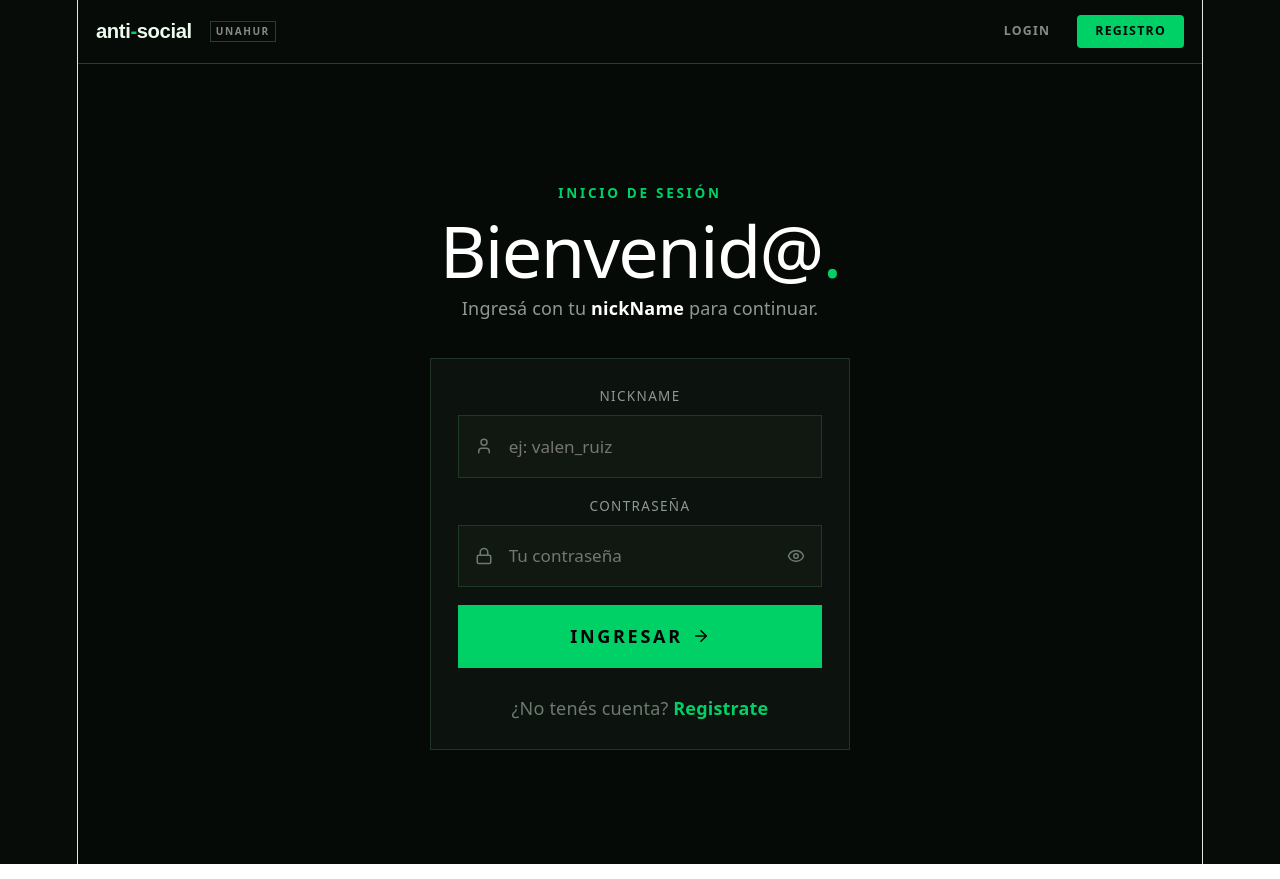
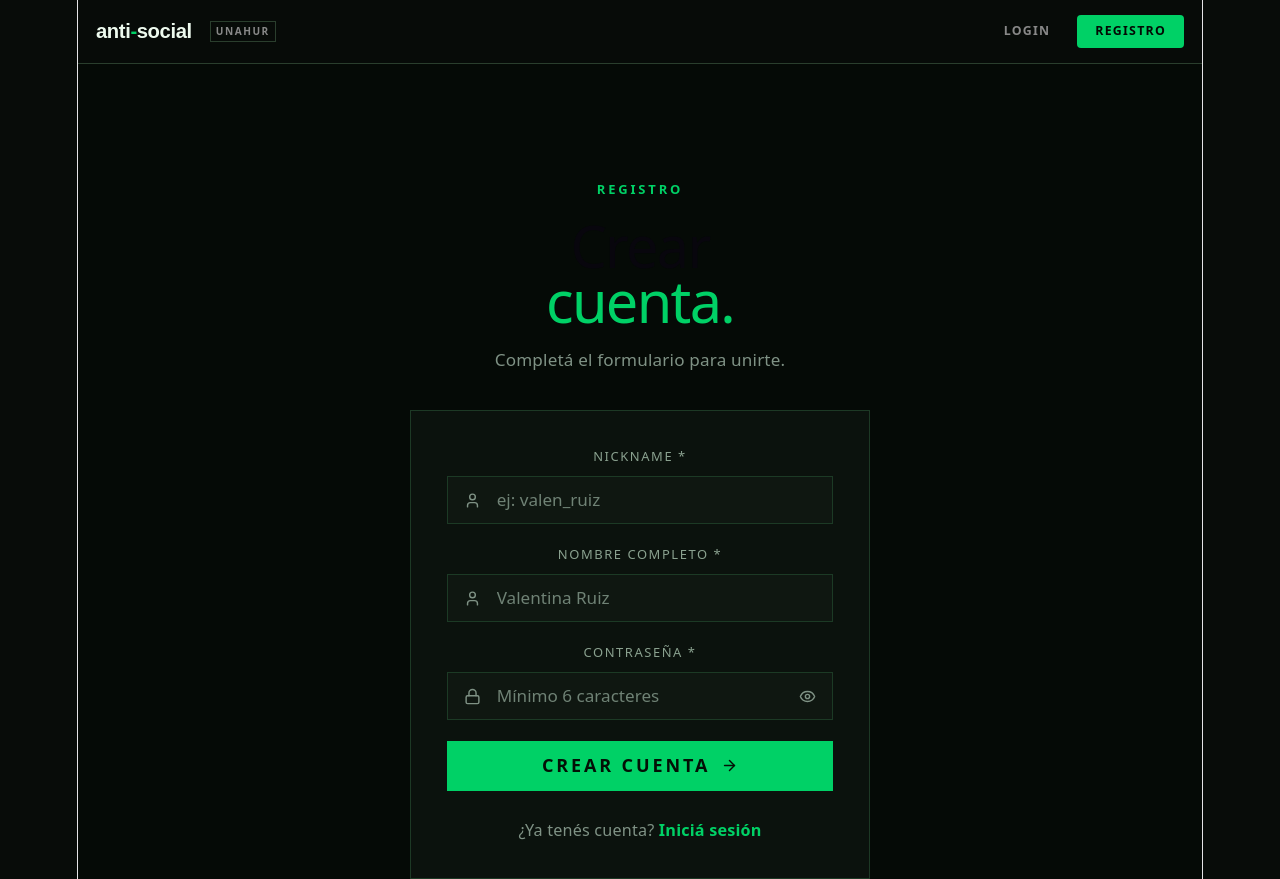
Before and after one commit to joelalan13/Frontend, a React (Vite) app in the folder anti-social-documental/: page /register in a window 1280 px wide. Built offline with nearby package versions, Linux system fonts and the light colour scheme.

Commit message:
se implementa login y register con sus estilos

```diff
--- a/anti-social-documental/src/App.tsx
+++ b/anti-social-documental/src/App.tsx
@@ -6,6 +6,7 @@ import Footer from "./component/Footer"
 import Inicio from "./pages/Inicio"
 import Perfil from "./pages/Perfil"
 import Login from "./pages/Login"
+import Register from "./pages/Register"
 import NewPost from "./pages/NewPost"
 import PostDetails from "./pages/PostDetails"
 
@@ -54,7 +55,7 @@ function App() {
         <Routes>
             <Route path="/" element={<Inicio/>}/>
             <Route path="/login" element={<Login/>}/>
-            <Route path="/register" element={<Login/>}/>
+            <Route path="/register" element={<Register/>}/>
             <Route path="/perfil" element={<Perfil/>} />
             <Route path="/newPost" element={<NewPost/>}/>
             <Route path="/postDetails/:idPost" element={<PostDetails/>}/>
--- a/anti-social-documental/src/component/Login.tsx
+++ b/anti-social-documental/src/component/Login.tsx
@@ -16,9 +16,6 @@ const Login = () => {
           Bienvenid@<span>.</span>
         </h1>
 
-        <p className="login__description">
-          Ingresá con tu <strong>nickName</strong> para continuar.
-        </p>
         <LoginForm />
 
       </section>
--- a/anti-social-documental/src/component/RegisterForm.tsx
+++ b/anti-social-documental/src/component/RegisterForm.tsx
@@ -0,0 +1,114 @@
+import { useState } from "react";
+import { Link } from "react-router-dom";
+import { User, Lock, Eye, ArrowRight, AlertCircle } from "lucide-react";
+import "../styles/registerForm.css";
+
+const RegisterForm = () => {
+  const [nickName, setNickName] = useState("");
+  const [nombreCompleto, setNombreCompleto] = useState("");
+  const [password, setPassword] = useState("");
+  const [error, setError] = useState("");
+
+  const handleSubmit = (e: React.FormEvent) => {
+    e.preventDefault();
+
+    if (!nickName || !nombreCompleto || !password) {
+      setError("Completá todos los campos obligatorios.");
+      return;
+    }
+
+    if (password.length < 6) {
+      setError("La contraseña debe tener mínimo 6 caracteres.");
+      return;
+    }
+
+    setError("");
+
+    console.log({
+      nickName,
+      nombreCompleto,
+      password,
+    });
+  };
+
+  return (
+    <main className="registro">
+      <section className="registro__container">
+        <div className="registro__info">
+          <span className="registro__label">REGISTRO</span>
+
+          <h1 className="registro__title">
+            Crear <br />
+            <span>cuenta.</span>
+          </h1>
+
+          <p className="registro__description">
+            Completá el formulario para unirte.
+          </p>
+        </div>
+
+        <section className="registro__form-card">
+          <form className="registro-form" onSubmit={handleSubmit}>
+            <label>
+              NICKNAME *
+              <div className="registro-form__input">
+                <User size={17} />
+                <input
+                  type="text"
+                  placeholder="ej: valen_ruiz"
+                  value={nickName}
+                  onChange={(e) => setNickName(e.target.value)}
+                />
+              </div>
+            </label>
+
+            <label>
+              NOMBRE COMPLETO *
+              <div className="registro-form__input">
+                <User size={17} />
+                <input
+                  type="text"
+                  placeholder="Valentina Ruiz"
+                  value={nombreCompleto}
+                  onChange={(e) => setNombreCompleto(e.target.value)}
+                />
+              </div>
+            </label>
+
+            <label>
+              CONTRASEÑA *
+              <div className="registro-form__input">
+                <Lock size={17} />
+                <input
+                  type="password"
+                  placeholder="Mínimo 6 caracteres"
+                  value={password}
+                  onChange={(e) => setPassword(e.target.value)}
+                />
+                <Eye size={17} />
+              </div>
+            </label>
+
+            {error && (
+              <p className="registro-form__error">
+                <AlertCircle size={16} />
+                {error}
+              </p>
+            )}
+
+            <button className="registro-form__button" type="submit">
+              CREAR CUENTA
+              <ArrowRight size={17} />
+            </button>
+
+            <p className="registro-form__login">
+              ¿Ya tenés cuenta? <Link to="/login">Iniciá sesión</Link>
+            </p>
+          </form>
+        </section>
+      </section>
+    </main>
+  );
+};
+
+export default RegisterForm;
--- /dev/null
+++ b/anti-social-documental/src/pages/Register.tsx
@@ -0,0 +1,9 @@
+import RegisterForm from "../component/RegisterForm"
+
+const register = () =>{
+    return (
+        <RegisterForm></RegisterForm>
+    )
+}
+
+export default register
--- a/anti-social-documental/src/styles/login.css
+++ b/anti-social-documental/src/styles/login.css
@@ -1,65 +1,34 @@
-.login{
-
-    min-height:100vh;
-
-    display:flex;
-
-    justify-content:center;
-
-    align-items:center;
-
-    background:#060a07;
-
+.login {
+  min-height: calc(100vh - 64px);
+  display: flex;
+  justify-content: center;
+  align-items: flex-start;
+  padding-top: 170px;
+  background: #050a06;
 }
 
-.login__container{
-
-    width:420px;
-
+.login__container {
+  width: 100%;
+  max-width: 460px;
 }
 
-.login__subtitle{
-
-    color:#00D166;
-
-    font-size:.75rem;
-
-    letter-spacing:.2em;
-
-    font-weight:700;
-
+.login__subtitle {
+  color: #00d166;
+  font-size: 0.72rem;
+  letter-spacing: 0.22em;
+  font-weight: 700;
 }
 
-.login__title{
-
-    margin:.5rem 0;
-
-    color:white;
-
-    font-size:4rem;
-
-    line-height:1;
-
+.login__title {
+  margin: 0.6rem 0 0.8rem;
+  font-size: 3rem;
+  line-height: 1;
+  font-weight: 800;
+  color: #f4fff5;
 }
 
-.login__title span{
-
-    color:#00D166;
-
-}
-
-.login__description{
-
-    color:#8d9a91;
-
-    margin-bottom:2rem;
-
-}
-
-.login__description strong{
-
-    color:white;
-
+.login__title span {
+  color: #00d166;
 }
 
 .login__info{
--- a/anti-social-documental/src/styles/loginForm.css
+++ b/anti-social-documental/src/styles/loginForm.css
@@ -1,109 +1,74 @@
-.login-form{
-
-    background:#0c120d;
-
-    border:1px solid #203324;
-
-    padding:1.5rem;
-
+.login-form {
+  background: #0b120d;
+  border: 1px solid #1d3925;
+  padding: 1.8rem;
 }
 
-.login-form label{
-
-    display:block;
-
-    color:#8d9a91;
-
-    font-size:.75rem;
-
-    margin-bottom:1rem;
-
-    text-transform:uppercase;
-
-    letter-spacing:.1em;
-
+.login-form label {
+  display: block;
+  color: #8aa18f;
+  font-size: 0.72rem;
+  text-transform: uppercase;
+  letter-spacing: 0.12em;
+  margin-bottom: 1.1rem;
 }
 
-.login-form__input{
-
-    display:flex;
-
-    align-items:center;
-
-    gap:.75rem;
-
-    margin-top:.5rem;
-
-    padding:.9rem;
-
-    border:1px solid #1f3925;
-
-    background:#111812;
-
-    color:#6d7a70;
-
+.login-form__input {
+  margin-top: 0.5rem;
+  height: 48px;
+  display: flex;
+  align-items: center;
+  gap: 0.75rem;
+  padding: 0 0.9rem;
+  border: 1px solid #1c3a25;
+  background: #0f1711;
+  color: #7f9285;
 }
 
-.login-form__input input{
-
-    flex:1;
-
-    background:none;
-
-    border:none;
-
-    outline:none;
-
-    color:white;
-
-    font-size:.95rem;
-
+.login-form__input input {
+  flex: 1;
+  background: transparent;
+  border: none;
+  outline: none;
+  color: #f4fff5;
+  font-size: 0.95rem;
 }
 
-.login-form__button{
-
-    width:100%;
-
-    margin-top:1rem;
-
-    background:#00D166;
-
-    border:none;
-
-    padding:1rem;
-
-    cursor:pointer;
-
-    font-weight:700;
-
-    letter-spacing:.15em;
-
-    display:flex;
-
-    justify-content:center;
-
-    align-items:center;
-
-    gap:.5rem;
-
+.login-form__button {
+  width: 100%;
+  height: 50px;
+  margin-top: 0.25rem;
+  background: #00d166;
+  border: none;
+  color: #031006;
+  cursor: pointer;
+  font-weight: 700;
+  letter-spacing: 0.18em;
+  display: flex;
+  justify-content: center;
+  align-items: center;
+  gap: 0.6rem;
 }
 
-.login-form p{
-
-    text-align:center;
-
-    color:#6d7a70;
-
-    margin-top:1.5rem;
-
+.login-form p {
+  text-align: center;
+  color: #7f9285;
+  margin-top: 1.6rem;
+  margin-bottom: 0;
+  font-size: 0.9rem;
 }
 
-.login-form span{
+.login-form span,
+.login-form a {
+  color: #00d166;
+  font-weight: 700;
+  text-decoration: none;
+}
 
-    color:#00D166;
-
-    font-weight:600;
-
-    cursor:pointer;
-
+.login-form__input input:-webkit-autofill,
+.login-form__input input:-webkit-autofill:hover,
+.login-form__input input:-webkit-autofill:focus {
+  -webkit-text-fill-color: #f4fff5;
+  -webkit-box-shadow: 0 0 0 1000px #0f1711 inset;
+  transition: background-color 5000s ease-in-out 0s;
 }
--- /dev/null
+++ b/anti-social-documental/src/styles/registerForm.css
@@ -0,0 +1,239 @@
+.registro {
+  min-height: calc(100vh - 64px);
+  background: #050a06;
+  display: flex;
+  justify-content: center;
+  align-items: flex-start;
+  padding-top: 110px;
+}
+
+.registro__container {
+  width: 100%;
+  max-width: 460px;
+}
+
+.registro__info {
+  margin-bottom: 2rem;
+}
+
+.registro__label {
+  color: #00d166;
+  font-size: 0.72rem;
+  font-weight: 700;
+  letter-spacing: 0.22em;
+}
+
+
+.registro__title {
+  margin: 1rem 0;
+  font-size: 3.2rem;
+  line-height: 0.95;
+}
+
+.registro__title span {
+  color: #00d166;
+}
+
+.registro__description {
+  color: #7f9285;
+  font-size: 0.95rem;
+  line-height: 1.6;
+  margin-bottom: 2rem;
+}
+
+.registro__description strong {
+  color: #f4fff5;
+}
+
+.registro__endpoints {
+  border-left: 2px solid #00d166;
+  padding-left: 1.3rem;
+  margin-bottom: 2rem;
+}
+
+.registro__endpoint {
+  display: flex;
+  align-items: flex-start;
+  gap: 0.75rem;
+  margin-bottom: 1.2rem;
+}
+
+.registro__method {
+  font-size: 0.62rem;
+  font-weight: 800;
+  padding: 4px 7px;
+  color: #031006;
+}
+
+.registro__method--post {
+  background: #00d166;
+}
+
+.registro__method--get {
+  background: #18b9db;
+}
+
+.registro__endpoint strong {
+  display: block;
+  color: #f4fff5;
+  font-size: 0.95rem;
+  margin-bottom: 0.25rem;
+}
+
+.registro__endpoint p {
+  margin: 0;
+  color: #6f8275;
+  font-size: 0.78rem;
+}
+
+.registro__flow {
+  border: 1px solid #1d3925;
+  background: #0b120d;
+  padding: 1.2rem;
+}
+
+.registro__flow h3 {
+  margin: 0 0 1rem;
+  color: #8aa18f;
+  font-size: 0.72rem;
+  letter-spacing: 0.16em;
+}
+
+.registro__flow ul {
+  list-style: none;
+  padding: 0;
+  margin: 0;
+}
+
+.registro__flow li {
+  display: flex;
+  align-items: center;
+  gap: 0.65rem;
+  color: #6f8275;
+  font-size: 0.78rem;
+  margin-bottom: 0.7rem;
+}
+
+.registro__flow li span {
+  background: #00d166;
+  color: #031006;
+  font-size: 0.7rem;
+  font-weight: 800;
+  width: 18px;
+  height: 18px;
+  display: grid;
+  place-items: center;
+}
+
+.registro__form-card {
+  border: 1px solid #1d3925;
+  background: #0b120d;
+  padding: 2rem;
+}
+
+.registro-form label {
+  display: block;
+  color: #8aa18f;
+  font-size: 0.72rem;
+  text-transform: uppercase;
+  letter-spacing: 0.12em;
+  margin-bottom: 1.15rem;
+}
+
+.registro-form__input {
+  margin-top: 0.55rem;
+  height: 48px;
+  display: flex;
+  align-items: center;
+  gap: 0.75rem;
+  padding: 0 0.9rem;
+  border: 1px solid #1c3a25;
+  background: #0f1711;
+  color: #7f9285;
+}
+
+.registro-form__input input {
+  flex: 1;
+  background: transparent;
+  border: none;
+  outline: none;
+  color: #f4fff5;
+  font-size: 0.95rem;
+}
+
+.registro-form__input input::placeholder {
+  color: #6f8275;
+}
+
+.registro-form__error {
+  display: flex;
+  align-items: center;
+  gap: 0.6rem;
+  background: rgba(255, 61, 61, 0.15);
+  border: 1px solid #9f3434;
+  color: #ff5b5b;
+  padding: 0.8rem;
+  font-size: 0.8rem;
+  font-weight: 600;
+  margin: 0 0 1rem;
+}
+
+.registro-form__button {
+  width: 100%;
+  height: 50px;
+  background: #00d166;
+  border: none;
+  color: #031006;
+  cursor: pointer;
+  font-weight: 800;
+  letter-spacing: 0.16em;
+  display: flex;
+  justify-content: center;
+  align-items: center;
+  gap: 0.6rem;
+}
+
+.registro-form__button:hover {
+  background: #00c45f;
+}
+
+.registro-form__login {
+  text-align: center;
+  color: #7f9285;
+  margin-top: 1.5rem;
+  margin-bottom: 0;
+  font-size: 0.9rem;
+}
+
+.registro-form__login a {
+  color: #00d166;
+  font-weight: 800;
+  text-decoration: none;
+}
+
+.registro-form__input input:-webkit-autofill,
+.registro-form__input input:-webkit-autofill:hover,
+.registro-form__input input:-webkit-autofill:focus {
+  -webkit-text-fill-color: #f4fff5;
+  -webkit-box-shadow: 0 0 0 1000px #0f1711 inset;
+  transition: background-color 5000s ease-in-out 0s;
+}
+
+@media (max-width: 850px) {
+  .registro {
+    grid-template-columns: 1fr;
+    padding: 60px 24px;
+    gap: 40px;
+  }
+
+  .registro__info,
+  .registro__form-card {
+    max-width: 460px;
+    width: 100%;
+    margin: 0 auto;
+  }
+
+  .registro__title {
+    font-size: 2.8rem;
+  }
+}
```
